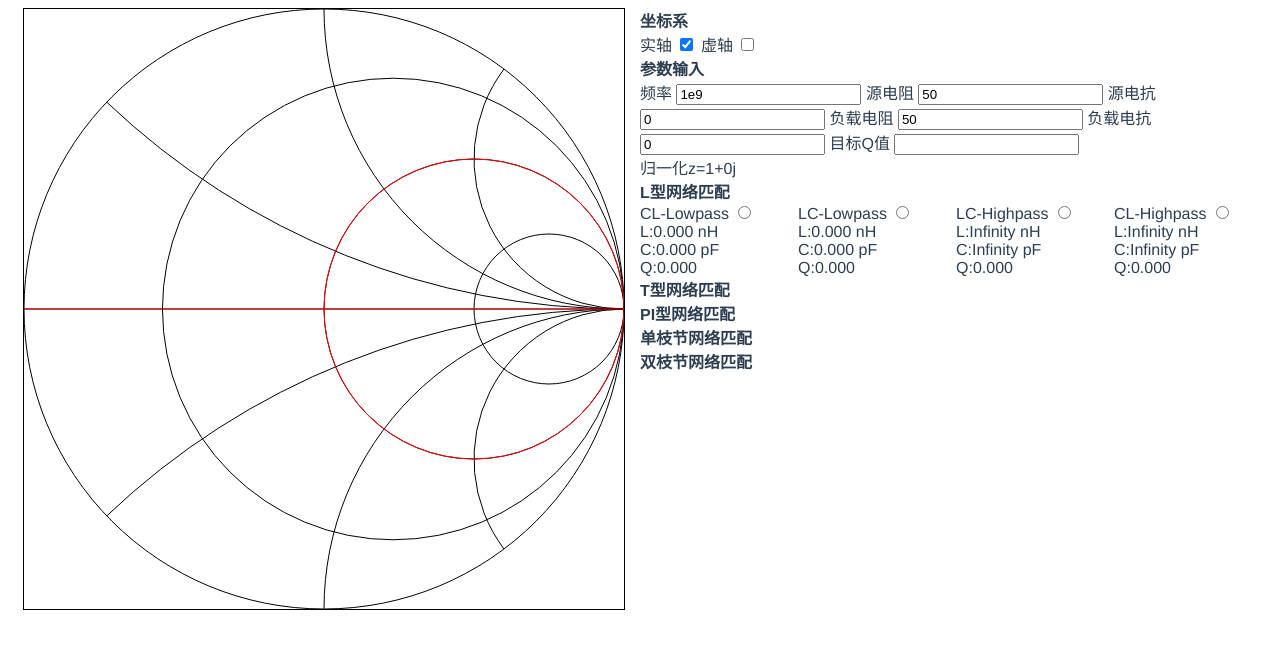
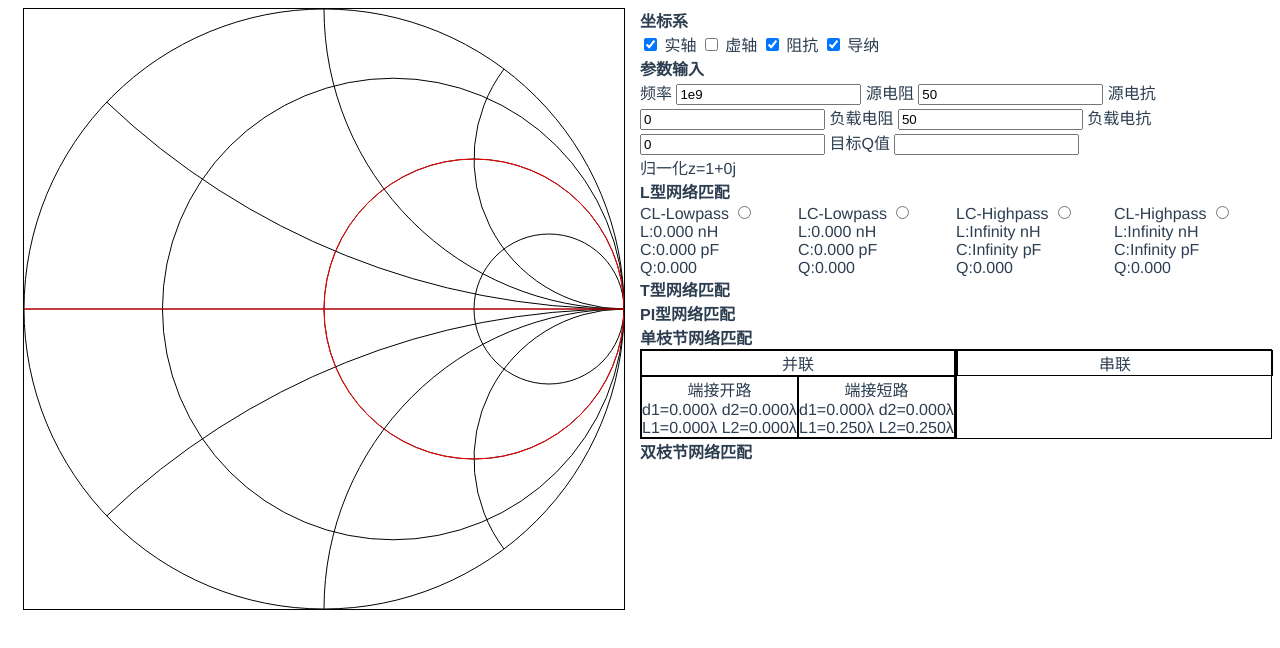
Before and after one commit to MrThanlon/microwave-toolbox, a Vue app: page / in a window 1280 px wide. Shown: the top 648 px of the page. Built offline with nearby package versions, Linux system fonts and the light colour scheme.

Commit message:
add: one stub matches with parallel net

```diff
--- a/src/components/smith.vue
+++ b/src/components/smith.vue
@@ -2,6 +2,7 @@
   <svg :width="length" :height="length" ref="svg" id="svg"
        @click="clickCallback"
        @mousemove="moveCallback"
+       @mouseout="$emit('v-mousemove', {x:null,y:null})"
        @mousedown="mousedown=true"
        @mouseup="mousedown=false">
   </svg>
@@ -117,16 +118,16 @@ export default {
       this.drawImageCircle(xl)
     },
     moveCallback (e) {
-      if (!this.mousedown || e.target !== this.$refs.svg) {
+      if (e.target !== this.$refs.svg) {
         return
       }
       const x = e.offsetX / this.lengthUnit - 1
       const y = 1 - e.offsetY / this.lengthUnit
-      const rl = (1 - x * x - y * y) / ((1 - x) * (1 - x) + y * y)
-      const xl = 2 * y / ((1 - x) * (1 - x) + y * y)
-      this.drawRealCircle(rl)
-      this.drawImageCircle(xl)
-      console.debug(e.offsetX, e.offsetY, x, y, rl, xl)
+      // const rl = (1 - x * x - y * y) / ((1 - x) * (1 - x) + y * y)
+      // const xl = 2 * y / ((1 - x) * (1 - x) + y * y)
+      this.$emit('v-mousemove', { x, y })
+      // this.drawRealCircle(rl)
+      // this.drawImageCircle(xl)
     },
     createRealCircle (rl, stroke = 'black') {
       const radius = 1 / (1 + rl)
--- a/src/views/Home.vue
+++ b/src/views/Home.vue
@@ -3,6 +3,7 @@
     <main style="width: 100%;display: flex;flex-wrap: wrap">
       <div style="width: 50%">
         <smith style="border: black 1px solid" :r="zr" :x="zx"
+               @v-mousemove="smithCursorCallback"
                :key="enableAdmittanceAxis+enableResistanceAxis"
                :enable-resistance-axis="enableResistanceAxis"
                :enable-admittance-axis="enableAdmittanceAxis"></smith>
@@ -11,12 +12,26 @@
         <div style="width: 100%">
           <h4>坐标系</h4>
           <label>
+            <input type="checkbox" v-model="enableResistanceAxis">
             实轴
-            <input type="checkbox" v-model="enableResistanceAxis">
           </label>
           <label>
+            <input type="checkbox" v-model="enableAdmittanceAxis">
             虚轴
-            <input type="checkbox" v-model="enableAdmittanceAxis">
+          </label>
+          <label>
+            <input type="checkbox" checked>
+            阻抗
+            <span v-if="smithCursor!==null">
+              &nbsp;Z={{renderComplex(smithCursor.Z[0].toFixed(3), smithCursor.Z[1].toFixed(3))}}
+            </span>
+          </label>
+          <label>
+            <input type="checkbox" checked>
+            导纳
+            <span v-if="smithCursor!==null">
+              &nbsp;G={{renderComplex(smithCursor.G[0], smithCursor.G[1])}}
+            </span>
           </label>
         </div>
         <div style="width: 100%">
@@ -92,8 +107,39 @@
         <div style="width: 100%">
           <h4>PI型网络匹配</h4>
         </div>
-        <div style="width: 100%">
-          <h4>单枝节网络匹配</h4>
+        <div class="row d-flex flex-wrap">
+          <h4 class="row">单枝节网络匹配</h4>
+          <div class="row d-flex flex-nowrap" v-if="oneStubParallelAnswer!==null">
+            <div class="half-width d-flex flex-wrap border justify-content-center">
+              <p class="row d-flex justify-content-center border">并联</p>
+              <div class="row d-flex flex-nowrap">
+                <div class="half-width d-flex flex-wrap justify-content-center border">
+                  <p class="row d-flex justify-content-center">端接开路</p>
+                  <div>
+                    d1={{oneStubParallelAnswer.d1.toFixed(3)}}&lambda;
+                    d2={{oneStubParallelAnswer.d2.toFixed(3)}}&lambda;
+                    L1={{oneStubParallelAnswer.open.l1.toFixed(3)}}&lambda;
+                    L2={{oneStubParallelAnswer.open.l2.toFixed(3)}}&lambda;
+                  </div>
+                </div>
+                <div class="half-width d-flex flex-wrap justify-content-center border">
+                  <p class="row d-flex justify-content-center">端接短路</p>
+                  <div>
+                    d1={{oneStubParallelAnswer.d1.toFixed(3)}}&lambda;
+                    d2={{oneStubParallelAnswer.d2.toFixed(3)}}&lambda;
+                    L1={{oneStubParallelAnswer.short.l1.toFixed(3)}}&lambda;
+                    L2={{oneStubParallelAnswer.short.l2.toFixed(3)}}&lambda;
+                  </div>
+                </div>
+              </div>
+            </div>
+            <div class="half-width border justify-content-center">
+              <p class="row d-flex justify-content-center border">串联</p>
+            </div>
+          </div>
+          <div v-else>
+            不适用
+          </div>
         </div>
         <div style="width: 100%">
           <h4>双枝节网络匹配</h4>
@@ -124,8 +170,10 @@ export default {
         LCHighPass: null,
         CLHighPass: null
       },
+      oneStubParallelAnswer: null,
       enableResistanceAxis: true,
-      enableAdmittanceAxis: false
+      enableAdmittanceAxis: false,
+      smithCursor: null
     }
   },
   computed: {
@@ -155,11 +203,29 @@ export default {
     smith
   },
   methods: {
+    callback (e) {
+      console.debug(e)
+    },
+    renderComplex (r, x) {
+      return `${r}${x >= 0 ? '+' : ''}${x}j`
+    },
+    smithCursorCallback ({ x, y }) {
+      if (x === null) {
+        // move out
+        this.smithCursor = null
+        return
+      }
+      this.smithCursor = {
+        Z: [(1 - x * x - y * y) / ((1 - x) * (1 - x) + y * y), 2 * y / ((1 - x) * (1 - x) + y * y)],
+        G: [1, 0]
+      }
+    },
     drawLNetPath () {
       console.debug(this.LNetSelect)
     },
     doMatch () {
       this.LNetText = this.LNet(this.Rs, this.Xs, this.Rl, this.Xl, this.frequency)
+      this.oneStubParallelAnswer = this.oneStubParallel(this.Rl, this.Xl, this.Rs)
     },
     LCLP (Rs, Xs, Rl, Xl, f) {
       return this.CLLP(Rl, Xl, Rs, Xs, f)
@@ -227,11 +293,61 @@ export default {
         LCHighPass: this.LCHP(Rs, Xs, Rl, Xl, f),
         CLHighPass: this.CLHP(Rs, Xs, Rl, Xl, f)
       }
+    },
+    oneStubParallel (Rl, Xl, Rs) {
+      let t1
+      let t2
+      if (Rl === Rs) {
+        t1 = t2 = -Xl / Rl
+      } else {
+        t1 = (Xl + Math.sqrt(Rl * ((Rs - Rl) * (Rs - Rl) + Xl * Xl) / Rs)) / (Rl - Rs)
+        t2 = (Xl - Math.sqrt(Rl * ((Rs - Rl) * (Rs - Rl) + Xl * Xl) / Rs)) / (Rl - Rs)
+      }
+      const B1 = (Rl * Rl * t1 - (Rs - Xl * t1) * (Xl + Rs * t1)) / (Rs * (Rl * Rl + (Xl + Rs * t1) * (Xl + Rs * t1)))
+      const B2 = (Rl * Rl * t2 - (Rs - Xl * t2) * (Xl + Rs * t2)) / (Rs * (Rl * Rl + (Xl + Rs * t2) * (Xl + Rs * t2)))
+      const Ys = 1 / Rs
+      const lo1 = -Math.atan(B1 / Ys) / (2 * Math.PI)
+      const lo2 = -Math.atan(B2 / Ys) / (2 * Math.PI)
+      const ls1 = Math.atan(Ys / B1) / (2 * Math.PI)
+      const ls2 = Math.atan(Ys / B2) / (2 * Math.PI)
+      return {
+        d1: (t1 >= 0 ? Math.atan(t1) : (Math.PI + Math.atan(t1))) / (2 * Math.PI),
+        d2: (t2 >= 0 ? Math.atan(t2) : (Math.PI + Math.atan(t2))) / (2 * Math.PI),
+        open: {
+          l1: lo1 >= 0 ? lo1 : lo1 + 0.5,
+          l2: lo2 >= 0 ? lo2 : lo2 + 0.5
+        },
+        short: {
+          l1: ls1 >= 0 ? ls1 : ls1 + 0.5,
+          l2: ls2 >= 0 ? ls2 : ls2 + 0.5
+        }
+      }
     }
   }
 }
 </script>
 <style scoped>
+  .row {
+    width: 100%;
+  }
+  .half-width {
+    width: 50%;
+  }
+  .d-flex {
+    display: flex;
+  }
+  .flex-wrap {
+    flex-wrap: wrap;
+  }
+  .flex-nowrap {
+    flex-wrap: nowrap;
+  }
+  .border {
+    border: black 1px solid;
+  }
+  .justify-content-center {
+    justify-content: center;
+  }
   p {
     margin: 0;
   }
```
